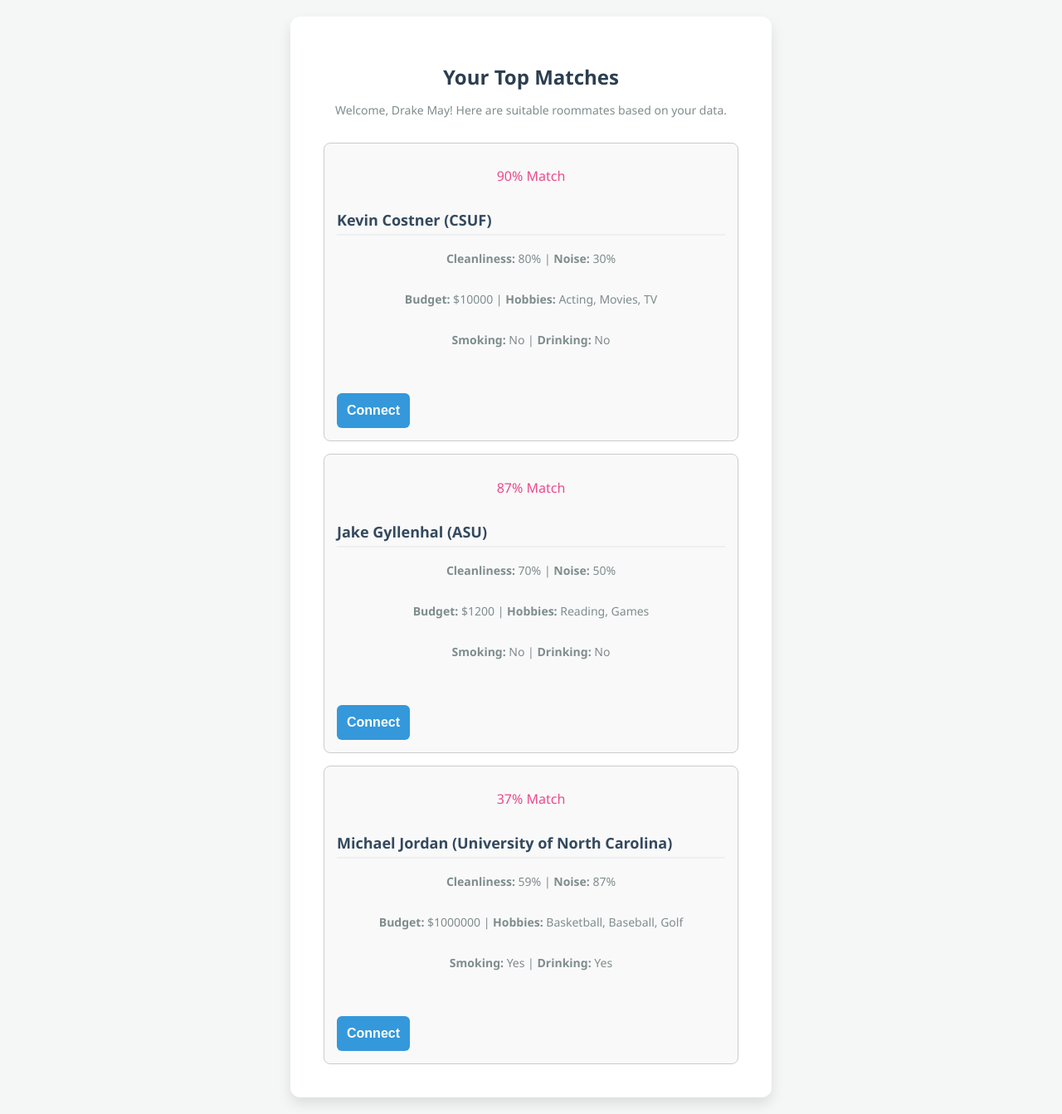
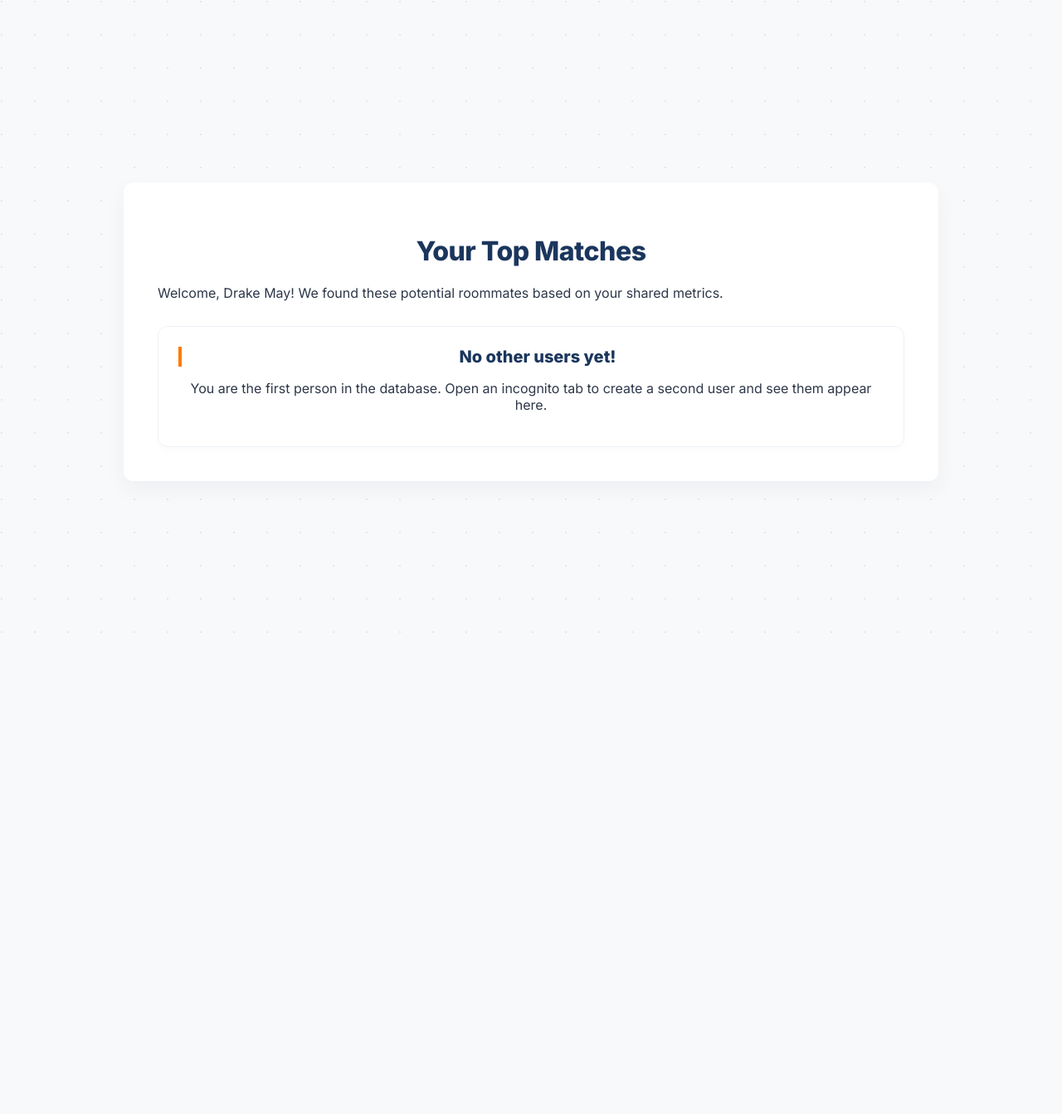
Before and after one commit to JashwantKandhipati/Roommate_Matcher, a Flask app: page /matches/1 in a window 1280 px wide. Shown: the whole page at 83% size. After the commit the page ends 763 px from the top, so only its background shows below. Run offline with Flask 3, Linux system fonts and the light colour scheme.

Commit message:
Changed the colors and made the ui more modern.

```diff
--- a/static/style.css
+++ b/static/style.css
@@ -1,154 +1,113 @@
-/* General Page Styling */
+/* Modern Campus Theme */
+:root {
+    --primary-navy: #1B365D;
+    --accent-orange: #FF7900;
+    --bg-off-white: #F8F9FA;
+    --glass-bg: rgba(255, 255, 255, 0.92); /* Subtle glass effect */
+    --text-main: #2D3748;
+    --text-muted: #718096;
+    --border-radius: 12px;
+}
+
 body {
-    font-family: 'Segoe UI', Tahoma, Geneva, Verdana, sans-serif;
-    background-color: #f4f7f6;
-    color: #333;
+    font-family: 'Inter', -apple-system, BlinkMacSystemFont, 'Segoe UI', Roboto, sans-serif;
+    background-color: var(--bg-off-white);
+    background-image: radial-gradient(circle at 2px 2px, #e2e8f0 1px, transparent 0); /* Subtle grid pattern */
+    background-size: 40px 40px;
+    color: var(--text-main);
     margin: 0;
-    padding: 0;
     display: flex;
     justify-content: center;
     align-items: center;
     min-height: 100vh;
 }
 
-/* Main Container */
+/* Subtle Glassmorphism Container */
 .container {
-    background-color: #ffffff;
+    background: var(--glass-bg);
+    backdrop-filter: blur(4px); /* Very low blur as requested */
+    -webkit-backdrop-filter: blur(4px);
+    border: 1px solid rgba(255, 255, 255, 0.3);
     padding: 40px;
-    border-radius: 12px;
-    box-shadow: 0 8px 16px rgba(0, 0, 0, 0.1);
-    max-width: 500px;
+    border-radius: var(--border-radius);
+    box-shadow: 0 10px 25px rgba(27, 54, 93, 0.05);
+    max-width: 550px;
     width: 100%;
-    margin: 20px;
 }
 
-/* Headings */
 h1 {
-    color: #2c3e50;
-    font-size: 24px;
-    margin-bottom: 5px;
-    text-align: center;
-}
-
-h2 {
-    color: #7f8c8d;
-    font-size: 16px;
-    font-weight: 400;
-    margin-bottom: 30px;
+    color: var(--primary-navy);
+    font-weight: 800;
+    letter-spacing: -0.5px;
     text-align: center;
 }
 
 h3 {
-    color: #34495e;
-    font-size: 18px;
-    margin-top: 30px;
-    border-bottom: 2px solid #ecf0f1;
-    padding-bottom: 5px;
+    color: var(--primary-navy);
+    font-size: 1.1rem;
+    margin-top: 2rem;
+    border-left: 4px solid var(--accent-orange);
+    padding-left: 12px;
 }
 
-p {
-    text-align: center;
-    color: #7f8c8d;
-    font-size: 14px;
-    margin-bottom: 30px;
+/* Form Styling */
+input, select {
+    width: 100%;
+    padding: 12px;
+    margin: 8px 0;
+    border: 1px solid #E2E8F0;
+    border-radius: 8px;
+    background: white;
+    transition: all 0.2s ease;
 }
 
-/* Form Elements */
-form {
-    display: flex;
-    flex-direction: column;
+input:focus {
+    border-color: var(--primary-navy);
+    outline: none;
+    box-shadow: 0 0 0 3px rgba(27, 54, 93, 0.1);
 }
 
-label {
+button {
+    background-color: var(--primary-navy);
+    color: white;
     font-weight: 600;
-    margin-bottom: 5px;
-    font-size: 14px;
-    color: #2c3e50;
-    display: flex;
-    flex-direction: column;
-}
-
-input[type="text"],
-input[type="number"],
-input[type="tel"],
-select {
-    padding: 10px;
-    margin-top: 5px;
-    border: 1px solid #ccc;
-    border-radius: 6px;
-    font-size: 14px;
-    transition: border-color 0.3s ease;
-}
-
-input[type="text"]:focus,
-input[type="number"]:focus,
-input[type="tel"]:focus,
-select:focus {
-    border-color: #3498db;
-    outline: none;
-}
-
-/* Sliders for Lifestyle Habits */
-input[type="range"] {
-    margin-top: 10px;
-    width: 100%;
-}
-
-/* Checkboxes */
-input[type="checkbox"] {
-    margin-top: 10px;
-    transform: scale(1.2);
-    align-self: flex-start;
-}
-
-/* Buttons */
-button {
-    background-color: #3498db;
-    color: white;
-    padding: 12px;
+    border-radius: 8px;
+    padding: 14px;
     border: none;
-    border-radius: 6px;
-    font-size: 16px;
-    font-weight: bold;
     cursor: pointer;
-    margin-top: 25px;
-    transition: background-color 0.3s ease;
+    transition: transform 0.1s, background-color 0.2s;
 }
 
 button:hover {
-    background-color: #2980b9;
+    background-color: #142a4a;
+    transform: translateY(-1px);
 }
 
-/* Floating Slider */
-
-.slider-wrapper {
-    position: relative;
-    width: 100%;
-    margin-top: 35px;
-    margin-bottom: 30px;
+/* Bento-style Match Cards */
+.match-grid {
+    display: grid;
+    grid-template-columns: 1fr;
+    gap: 16px;
+    margin-top: 20px;
 }
 
-.slider-bubble {
-    position: absolute;
-    top: -30px;
-    transform: translateX(-50%);
-    background-color: #ed4a8a;
-    color: white;
-    padding: 4px 10px;
-    border-radius: 6px;
-    font-size: 14px;
-    font-weight: bold;
-    pointer-events: none;
-    will-change: left;
+.match-card {
+    background: white;
+    border: 1px solid #EDF2F7;
+    border-radius: var(--border-radius);
+    padding: 20px;
+    transition: border-color 0.3s;
 }
 
-.slider-bubble::after {
-    content: '';
-    position: absolute;
-    bottom: -5px;
-    left: 50%;
-    transform: translateX(-50%);
-    border-width: 5px 5px 0;
-    border-style: solid;
-    border-color: #ed4a8a transparent transparent transparent;
+.match-card:hover {
+    border-color: var(--accent-orange);
 }
+
+.compatibility-badge {
+    background: rgba(255, 121, 0, 0.1);
+    color: var(--accent-orange);
+    padding: 4px 12px;
+    border-radius: 20px;
+    font-size: 0.85rem;
+    font-weight: 700;
+}
--- a/templates/matches.html
+++ b/templates/matches.html
@@ -5,39 +5,132 @@
     <meta name="viewport" content="width=device-width, initial-scale=1.0">
     <title>Your Matches - Roommate Matcher</title>
     <link rel="stylesheet" href="{{ url_for('static', filename='style.css') }}">
+    <link href="https://fonts.googleapis.com/css2?family=Inter:wght@400;600;800&display=swap" rel="stylesheet">
     <style>
+        /* Modern Campus - Bento Grid Specific Styles */
+        .match-grid {
+            display: grid;
+            grid-template-columns: repeat(auto-fill, minmax(280px, 1fr));
+            gap: 20px;
+            margin-top: 30px;
+        }
+
         .match-card {
-            border: 1px solid #ccc;
+            background: white;
+            border: 1px solid #EDF2F7;
+            border-radius: 12px;
+            padding: 24px;
+            transition: all 0.3s ease;
+            display: flex;
+            flex-direction: column;
+            justify-content: space-between;
+            box-shadow: 0 4px 6px rgba(0, 0, 0, 0.02);
+        }
+
+        .match-card:hover {
+            border-color: #FF7900; /* Accent Orange */
+            transform: translateY(-4px);
+            box-shadow: 0 10px 15px rgba(27, 54, 93, 0.1);
+        }
+
+        .card-header {
+            display: flex;
+            justify-content: space-between;
+            align-items: flex-start;
+            margin-bottom: 12px;
+        }
+
+        .compatibility-badge {
+            background: rgba(255, 121, 0, 0.1);
+            color: #FF7900;
+            padding: 4px 10px;
+            border-radius: 20px;
+            font-size: 0.75rem;
+            font-weight: 700;
+            text-transform: uppercase;
+        }
+
+        .match-name {
+            color: #1B365D; /* Primary Navy */
+            font-size: 1.25rem;
+            font-weight: 800;
+            margin: 0;
+        }
+
+        .match-info p {
+            margin: 6px 0;
+            font-size: 0.9rem;
+            color: #718096;
+            text-align: left; /* Overriding base p align */
+        }
+
+        .match-actions {
+            display: flex;
+            gap: 10px;
+            margin-top: 20px;
+        }
+
+        .btn-secondary {
+            background: transparent;
+            color: #1B365D;
+            border: 1px solid #1B365D;
+            flex: 1;
+            padding: 10px;
+            font-size: 0.85rem;
+            font-weight: 600;
             border-radius: 8px;
-            padding: 15px;
-            margin-top: 15px;
-            background-color: #f9f9f9;
+            cursor: pointer;
+            transition: all 0.2s;
+        }
+
+        .btn-secondary:hover {
+            background: rgba(27, 54, 93, 0.05);
+        }
+
+        .btn-primary {
+            background-color: #1B365D;
+            color: white;
+            border: none;
+            flex: 1;
+            padding: 10px;
+            font-size: 0.85rem;
+            font-weight: 600;
+            border-radius: 8px;
+            cursor: pointer;
         }
     </style>
 </head>
 <body>
-    <div class="container">
+    <div class="container" style="max-width: 900px;">
         <h1>Your Top Matches</h1>
-        <p>Welcome, {{ current_user.name }}! Here are suitable roommates based on your data.</p>
+        <p>Welcome, {{ current_user.name }}! We found these potential roommates based on your shared metrics.</p>
 
-        {% if matches_list %}
-            {% for match in matches_list %}
+        <div class="match-grid">
+            {% if potential_matches %}
+                {% for match in potential_matches %}
                 <div class="match-card">
-                <h2 style="color: #ed4a8a; margin-bottom: 5px;">{{ match.score }}% Match</h2>
+                    <div class="match-info">
+                        <div class="card-header">
+                            <h3 class="match-name">{{ match.name }}</h3>
+                            <span class="compatibility-badge">92% Match</span> </div>
+                        <p><strong>University:</strong> {{ match.college }}</p>
+                        <p><strong>Lifestyle:</strong> {{ match.cleanliness }}% Clean | {{ match.noise_level }}% Noise</p>
+                        <p><strong>Budget:</strong> ${{ match.budget }}/mo</p>
+                    </div>
 
-                <h3>{{ match.user.name }} ({{ match.user.college }})</h3>
-                <p><strong>Cleanliness:</strong> {{ match.user.cleanliness }}% | <strong>Noise:</strong> {{ match.user.noise_level }}%</p>
-                <p><strong>Budget:</strong> ${{ match.user.budget }} | <strong>Hobbies:</strong> {{ match.user.hobbies }}</p>
-                <p><strong>Smoking:</strong> {{ 'Yes' if match.user.smoking else 'No' }} | <strong>Drinking:</strong> {{ 'Yes' if match.user.drinking else 'No' }}</p>
-                <button>Connect</button>
+                    <div class="match-actions">
+                        <button class="btn-primary">Connect</button>
+                        <button class="btn-secondary">View Profile</button>
+                    </div>
                 </div>
                 {% endfor %}
             {% else %}
-            <div class="match-card">
-                <h3>No other users yet!</h3>
-                <p>You are the first person in the database. Open a private/incognito tab, create a second user, and see your match percentage pop up here!</p>
+                <div class="match-card" style="grid-column: 1 / -1; text-align: center;">
+                    <h3 class="match-name">No other users yet!</h3>
+                    <p>You are the first person in the database. Open an incognito tab to create a second user and see them appear here.</p>
                 </div>
             {% endif %}
         </div>
+    </div>
 </body>
 </html>
```
Also changed, not shown: instance/roommates.db. Lines whose indentation alone changed are shown as unchanged.
